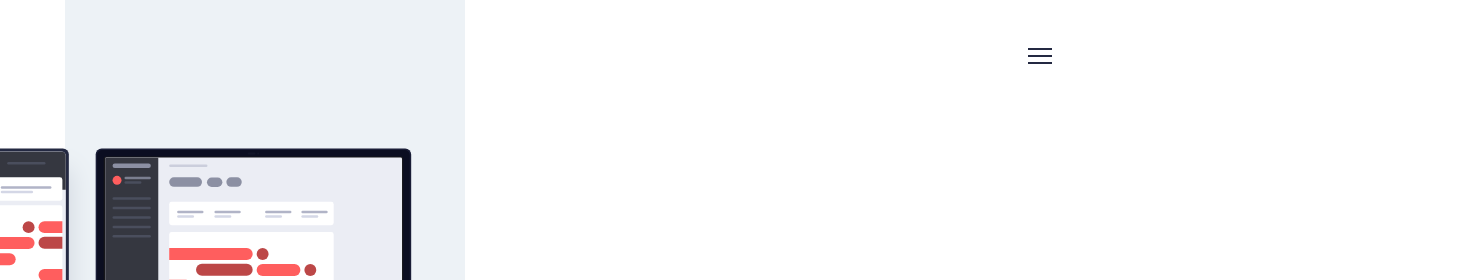
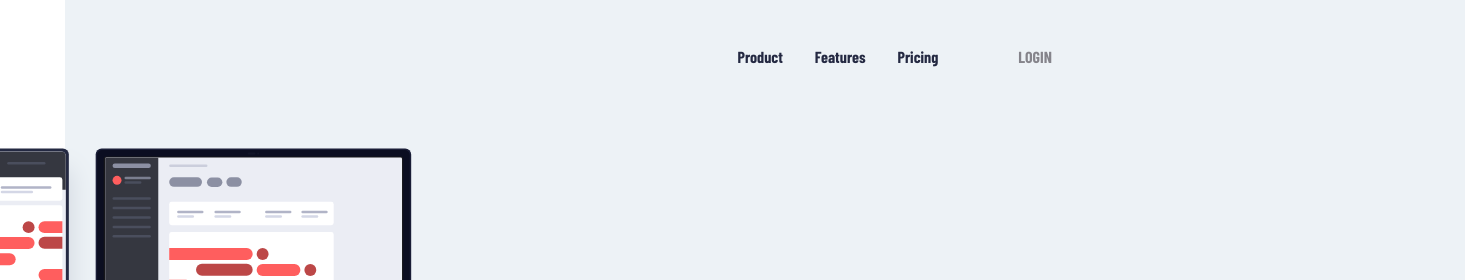
Before and after one commit to MatiasBastarrica/project-tracking-intro-component, a plain HTML site: page index.html in a window 1280 px wide. Shown: the top 280 px of the page, 1465 px wide, since content can reach past the window. Drawn offline with nearby package versions, Linux system fonts and the light colour scheme; a web font is replaced by a local one.

Commit message:
Change the nav for bigger viewports

```diff
--- a/styles.css
+++ b/styles.css
@@ -83,7 +83,7 @@ body::before {
   content: "";
   position: absolute;
   z-index: -1;
-  width: 400px;
+  width: 1400px;
   height: 434px;
   background-color: #edf2f6;
   border-end-start-radius: 4rem;
@@ -234,3 +234,26 @@ h1 {
   width: 477px;
   max-width: unset;
 }
+
+/* ### MEDIA QUERIES ### */
+
+@media (min-width: 37.5em) {
+  /* # HEADER # */
+  .nav-icon {
+    display: none;
+  }
+
+  .desktop-nav {
+    display: block;
+  }
+
+  .desktop-nav ul {
+    display: flex;
+    align-items: center;
+    gap: 2rem;
+  }
+
+  .desktop-nav ul li:last-child {
+    margin-left: 3rem;
+  }
+}
```
